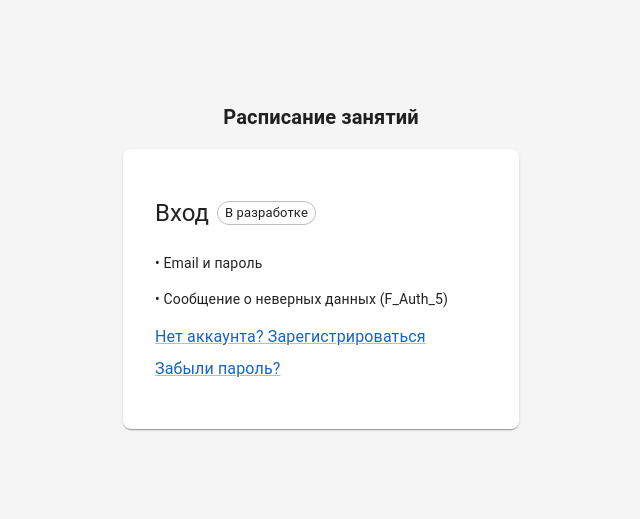
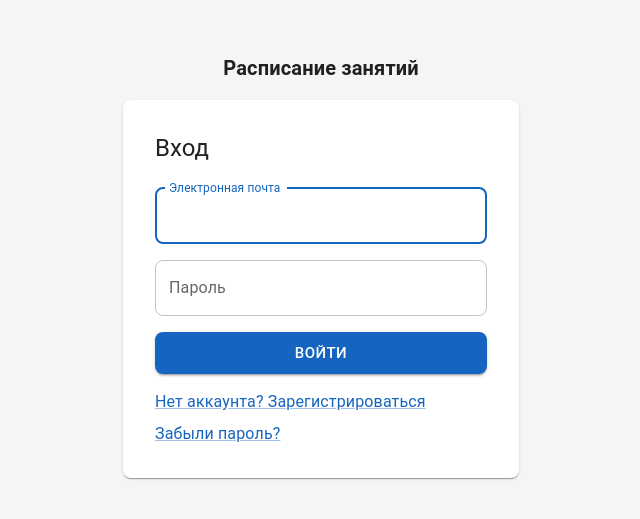
Before and after one commit to User1235321/Lessons-schedules-service, a React (Vite) app in the folder frontend/: page /login in a window 1280 px wide. Shown: the part 135-654 px from the top of the page, without its empty margins (319-959 px from the left). Built offline with nearby package versions, Linux system fonts and the light colour scheme; no server answers.

Commit message:
feat(frontend): add login form

```diff
--- /dev/null
+++ b/frontend/src/features/auth/components/CredentialsForm.jsx
@@ -0,0 +1,93 @@
+import { useState } from "react";
+import { Alert, Box, Button, Stack, TextField, Typography } from "@mui/material";
+
+import { toFormErrors } from "../formErrors.js";
+
+const FIELDS = ["email", "password"];
+
+// Форма email + пароль для входа и регистрации. validate возвращает ошибки по полям,
+// onSubmit отправляет данные и бросает ApiError, если сервер их не принял
+export default function CredentialsForm({
+  title,
+  submitLabel,
+  passwordAutoComplete,
+  passwordHelperText,
+  validate,
+  onSubmit,
+  children
+}) {
+  const [values, setValues] = useState({ email: "", password: "" });
+  const [errors, setErrors] = useState({});
+  const [formError, setFormError] = useState(null);
+  const [submitting, setSubmitting] = useState(false);
+
+  const handleChange = (event) => {
+    const { name, value } = event.target;
+    setValues((current) => ({ ...current, [name]: value }));
+    setErrors((current) => ({ ...current, [name]: undefined }));
+  };
+
+  const handleSubmit = async (event) => {
+    event.preventDefault();
+    setFormError(null);
+
+    const credentials = { email: values.email.trim(), password: values.password };
+    const validationErrors = validate(credentials);
+    setErrors(validationErrors);
+    if (Object.keys(validationErrors).length > 0) {
+      return;
+    }
+
+    setSubmitting(true);
+    try {
+      await onSubmit(credentials);
+    } catch (error) {
+      const { fields, form } = toFormErrors(error, FIELDS);
+      setErrors(fields);
+      setFormError(form);
+      setSubmitting(false);
+    }
+  };
+
+  return (
+    <Box component="form" noValidate onSubmit={handleSubmit}>
+      <Typography component="h2" variant="h5" sx={{ mb: 3 }}>
+        {title}
+      </Typography>
+
+      <Stack spacing={2}>
+        {formError && <Alert severity="error">{formError}</Alert>}
+
+        <TextField
+          name="email"
+          type="email"
+          label="Электронная почта"
+          autoComplete="email"
+          value={values.email}
+          onChange={handleChange}
+          error={Boolean(errors.email)}
+          helperText={errors.email}
+          autoFocus
+          fullWidth
+        />
+        <TextField
+          name="password"
+          type="password"
+          label="Пароль"
+          autoComplete={passwordAutoComplete}
+          value={values.password}
+          onChange={handleChange}
+          error={Boolean(errors.password)}
+          helperText={errors.password ?? passwordHelperText}
+          fullWidth
+        />
+
+        <Button type="submit" variant="contained" size="large" disabled={submitting}>
+          {submitLabel}
+        </Button>
+
+        {children}
+      </Stack>
+    </Box>
+  );
+}
--- a/frontend/src/features/auth/pages/LoginPage.jsx
+++ b/frontend/src/features/auth/pages/LoginPage.jsx
@@ -2,13 +2,23 @@ import { Link, Stack } from "@mui/material";
 import { Link as RouterLink } from "react-router";
 
 import { paths } from "../../../app/paths.js";
-import PlaceholderPage from "../../../components/PlaceholderPage.jsx";
+import { useAuth } from "../AuthProvider.jsx";
+import CredentialsForm from "../components/CredentialsForm.jsx";
+import { collectErrors, validateEmail, validatePassword } from "../validation.js";
+
+const validate = ({ email, password }) =>
+  collectErrors({ email: validateEmail(email), password: validatePassword(password) });
 
 export default function LoginPage() {
+  const { login } = useAuth();
+
   return (
-    <PlaceholderPage
+    <CredentialsForm
       title="Вход"
-      planned={["Email и пароль", "Сообщение о неверных данных (F_Auth_5)"]}
+      submitLabel="Войти"
+      passwordAutoComplete="current-password"
+      validate={validate}
+      onSubmit={login}
     >
       <Stack spacing={1}>
         <Link component={RouterLink} to={paths.register}>
@@ -18,6 +28,6 @@ export default function LoginPage() {
           Забыли пароль?
         </Link>
       </Stack>
-    </PlaceholderPage>
+    </CredentialsForm>
   );
 }
```
Also changed, not shown: frontend/tests/renderRoute.jsx (+20 -2 lines), 1 other file (tests, documents, lock files or other folders).
